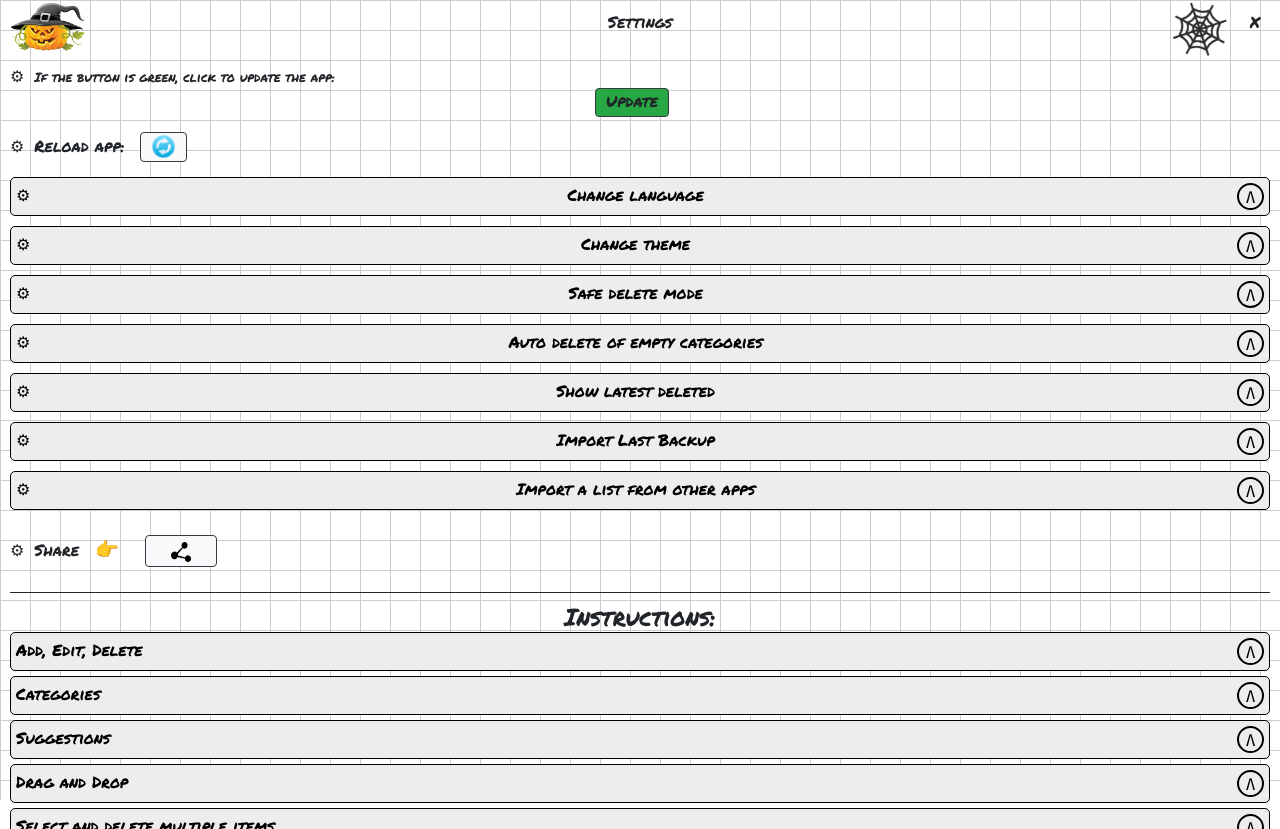
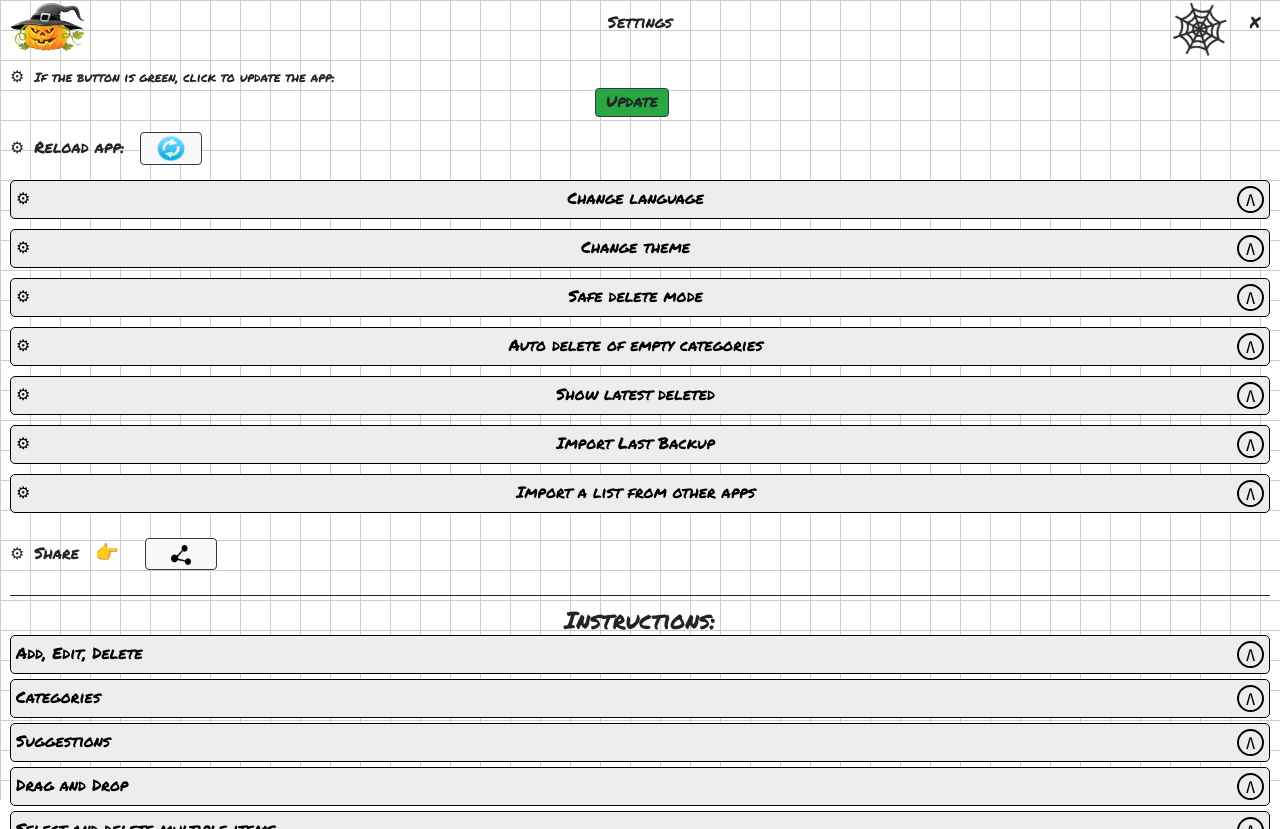
Before and after one commit to lucapu88/shopping_list, a Vue app: page / in a window 1280 px wide. Both pictures are taken after a click on the element 901 px from the left and 32 px from the top of the page. Built offline with nearby package versions, Linux system fonts and the light colour scheme.

Commit message:
Improved reload btn

```diff
--- a/src/components/helper/settings/Reload-app.vue
+++ b/src/components/helper/settings/Reload-app.vue
@@ -28,6 +28,7 @@ export default {
     <span> {{ languages.reloadAppText }} </span>
     <button
       class="btn btn-light border-dark mr-3 reload-btn"
+      :class="{ clicked: loading }"
       @click="reloadApp()"
     >
       <img
@@ -54,13 +55,17 @@ export default {
   margin-top: 10px;
   margin-bottom: 10px;
 }
+.clicked {
+  background-color: #b1b1b1;
+}
 .reload-btn {
-  padding: 0 10px 2px;
+  padding: 2px 15px;
   margin-left: 15px;
   margin-right: 10px;
 }
 .reload-btn > img {
-  width: 25px;
+  width: 30px;
+  height: 27px;
 }
 .loading {
   animation: spin 1s infinite;
```
